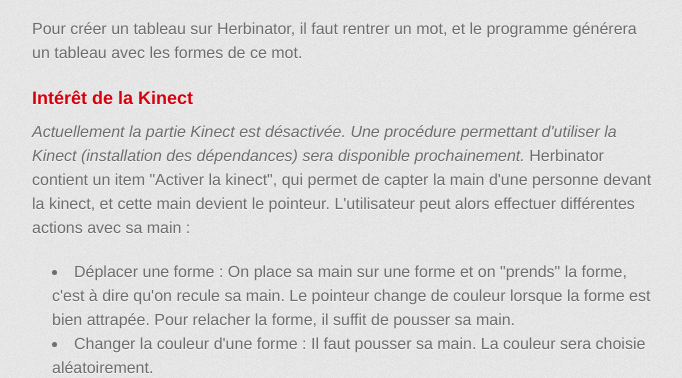
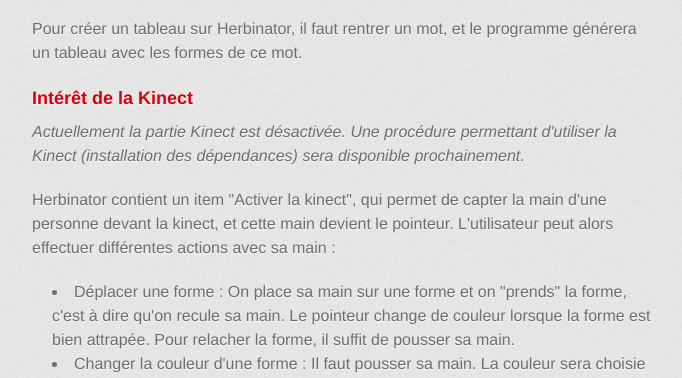
Before and after one commit to YPierru/Herbinator, a plain HTML site: page index.html in a window 1280 px wide. Shown: the part 920-1298 px from the top of the page, without its empty margins (298-980 px from the left). Drawn offline with Linux system fonts and the light colour scheme; a web font is replaced by a local one.

```diff
--- a/index.html
+++ b/index.html
@@ -51,8 +51,9 @@
 <h3>
 <a name="int%C3%A9r%C3%AAt-de-la-kinect" class="anchor" href="#int%C3%A9r%C3%AAt-de-la-kinect"><span class="octicon octicon-link"></span></a>Intérêt de la Kinect</h3>
 
-<p><em>Actuellement la partie Kinect est désactivée. Une procédure permettant d'utiliser la Kinect (installation des dépendances) sera disponible prochainement.</em>
-Herbinator contient un item "Activer la kinect", qui permet de capter la main d'une personne devant la kinect, et cette main devient le pointeur. L'utilisateur peut alors effectuer différentes actions avec sa main : </p>
+<p><em>Actuellement la partie Kinect est désactivée. Une procédure permettant d'utiliser la Kinect (installation des dépendances) sera disponible prochainement.</em></p>
+
+<p>Herbinator contient un item "Activer la kinect", qui permet de capter la main d'une personne devant la kinect, et cette main devient le pointeur. L'utilisateur peut alors effectuer différentes actions avec sa main : </p>
 
 <ul>
 <li>Déplacer une forme : On place sa main sur une forme et on "prends" la forme, c'est à dire qu'on recule sa main. Le pointeur change de couleur lorsque la forme est bien attrapée. Pour relacher la forme, il suffit de pousser sa main.</li>
```
Also changed, not shown: params.json (+1 -1 lines).
